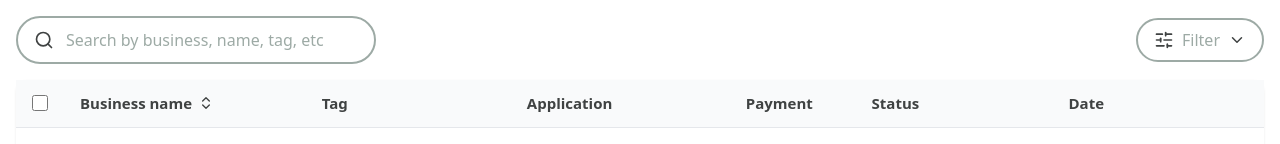
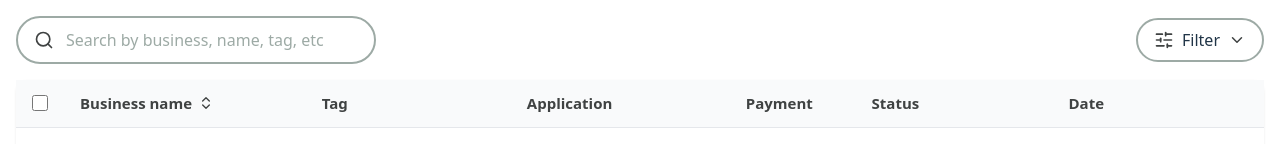
Before and after one commit to nitishahuja/eventeny, a React (Vite) app: page / in a window 1280 px wide. Shown: the top 144 px of the page. Built offline with nearby package versions, Linux system fonts and the light colour scheme.

Commit message:
Filters: set trigger text color to solid body color (#213547) instead of placeholder gray

```diff
--- a/src/components/Filters/Filters.css
+++ b/src/components/Filters/Filters.css
@@ -13,7 +13,7 @@
   border-radius: 9999px;
   font-family: inherit;
   font-size: 1rem;
-  color: #9daaa5;
+  color: #213547;
   cursor: pointer;
   transition: border-color 0.2s ease;
 }
```
